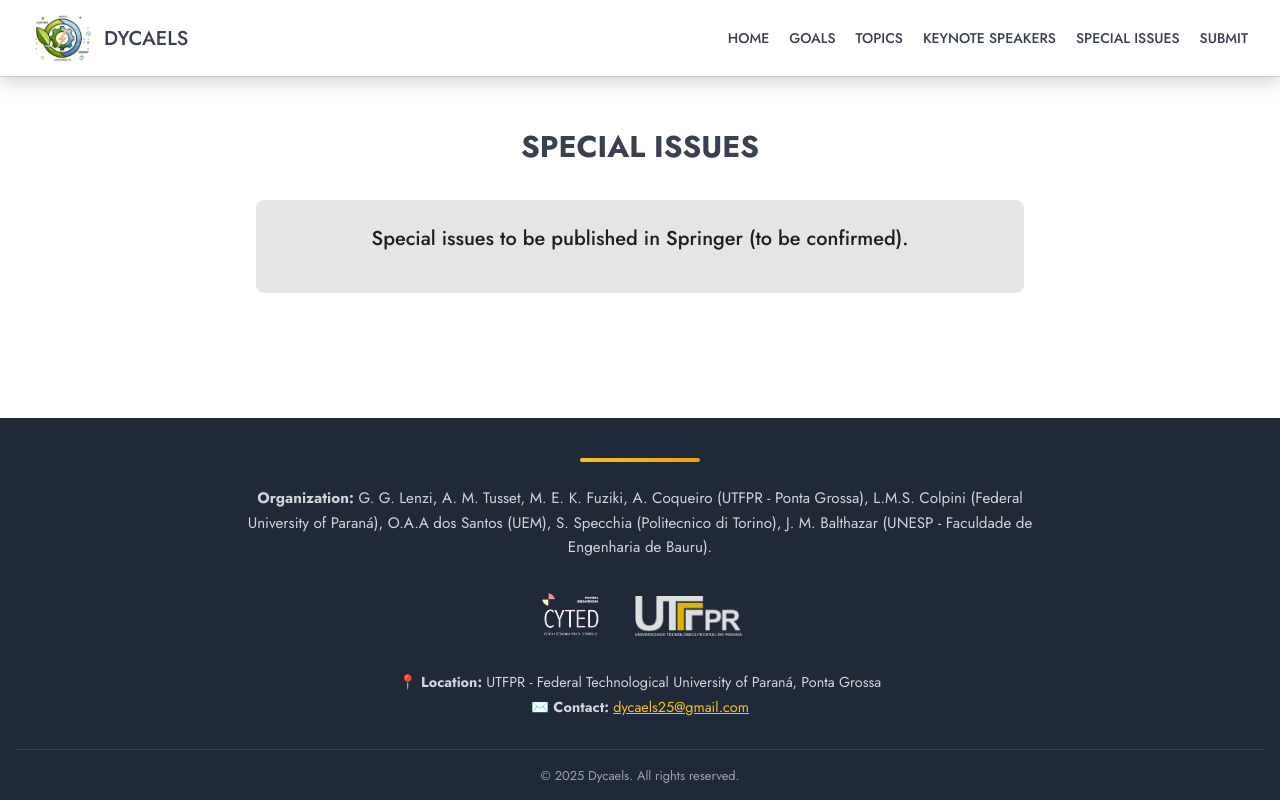
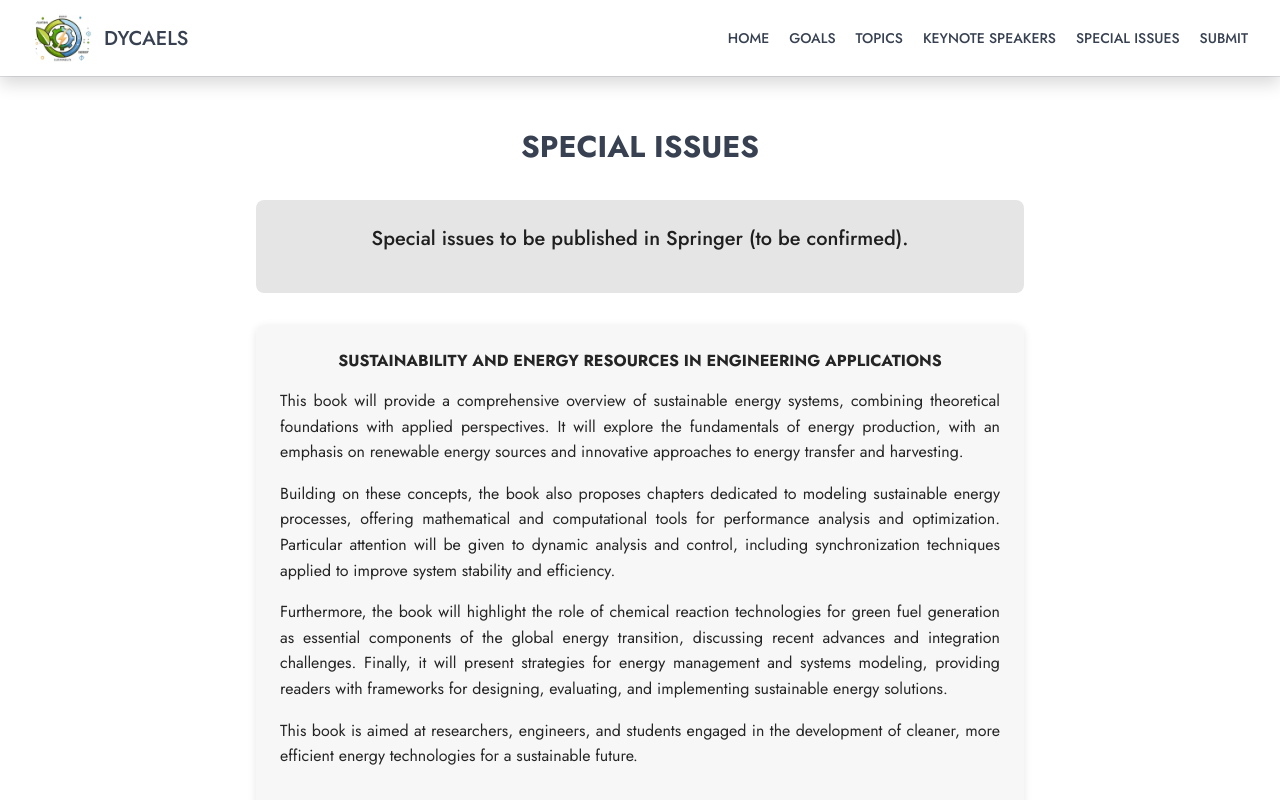
Before and after one commit to dycaels/2025, a Next.js app: page /2025/special-issues in a window 1280 px wide. Built offline with nearby package versions, Linux system fonts and the light colour scheme.

Commit message:
Edicoes Agosto

```diff
--- a/app/special-issues/page.tsx
+++ b/app/special-issues/page.tsx
@@ -12,6 +12,83 @@ export default function SpecialIssues() {
           </h3>
         </div>
       </div>
+
+      <div className="container">
+          <div className={styles.contentBoxV2}>
+            <h4>SUSTAINABILITY AND ENERGY RESOURCES IN ENGINEERING APPLICATIONS</h4>
+            <p className={styles.contentText}>
+              This book will provide a comprehensive overview of sustainable energy systems, combining theoretical
+              foundations with applied perspectives. It will explore the fundamentals of energy production, with an
+              emphasis on renewable energy sources and innovative approaches to energy transfer and harvesting.
+            </p>
+
+            <p className={styles.contentText}>
+              Building on these concepts, the book also proposes chapters dedicated to modeling sustainable energy
+              processes, offering mathematical and computational tools for performance analysis and optimization.
+              Particular attention will be given to dynamic analysis and control, including synchronization techniques
+              applied to improve system stability and efficiency.
+            </p>
+
+            <p className={styles.contentText}>
+              Furthermore, the book will highlight the role of chemical reaction technologies for green fuel generation
+              as essential components of the global energy transition, discussing recent advances and integration
+              challenges. Finally, it will present strategies for energy management and systems modeling, providing
+              readers with frameworks for designing, evaluating, and implementing sustainable energy solutions.
+            </p>
+
+            <p className={styles.contentText}>
+              This book is aimed at researchers, engineers, and students engaged in the development of cleaner, more
+              efficient energy technologies for a sustainable future.
+            </p>
+          </div>
+
+
+          <br/>
+          <div className={styles.tableBox}>
+            <table className={styles.table}>
+              <caption>Editors</caption>
+              <thead>
+                <tr>
+                  <th>Name</th>
+                  <th>Institution</th>
+                  <th>E-mail</th>
+                </tr>
+              </thead>
+              <tbody>
+                <tr>
+                  <td>J. M. Balthazar</td>
+                  <td>UNESP - Faculdade de Engenharia de Bauru</td>
+                  <td>jmbaltha@gmail.com</td>
+                </tr>
+                <tr>
+                  <td>L. M. S. Colpini</td>
+                  <td>Federal University of Paraná</td>
+                  <td>ledasaracol@ufpr.br</td>
+                </tr>
+                <tr>
+                  <td>A. M. Tusset</td>
+                  <td>UTFPR - Ponta Grossa</td>
+                  <td>tusset@utfpr.edu.br</td>
+                </tr>
+                <tr>
+                  <td>G. G. Lenzi</td>
+                  <td>UTFPR - Ponta Grossa</td>
+                  <td>gianeg@utfpr.edu.br</td>
+                </tr>
+                <tr>
+                  <td>M. E. K. Fuziki</td>
+                  <td>UTFPR - Ponta Grossa</td>
+                  <td>mariafuziki@utfpr.edu.br</td>
+                </tr>
+                <tr>
+                  <td>A. Coqueiro</td>
+                  <td>UTFPR - Ponta Grossa</td>
+                  <td>alinedqi@utfpr.edu.br</td>
+                </tr>
+              </tbody>
+            </table>
+          </div>
+        </div>
     </section>
   );
 }
--- a/app/styles/contentSection.module.css
+++ b/app/styles/contentSection.module.css
@@ -28,6 +28,23 @@
   text-align: left;
 }
 
+.contentBoxV2 {
+  background-color: rgba(0, 0, 0, 0.03);
+  color: #252525;
+  border-radius: 0.5rem;
+  padding: 1.5rem;
+  max-width: 48rem;
+  margin: 0 auto;
+  text-align: left;
+  margin-top: 2rem;
+  box-shadow: 0 2px 8px rgba(0, 0, 0, 0.1);
+}
+
+.contentBoxV2 h4{
+  text-align: center;
+  margin-bottom: 1rem;
+}
+
 .programBox {
   color: #252525;
   border-radius: 0.5rem;
@@ -43,6 +60,15 @@
   margin-bottom: 1rem;
   color: #1f1f1f;
   text-align: center;
+}
+
+.contentTitleV2 {
+  margin-bottom: 1rem;
+  color: #1f1f1f;
+  text-align: center;
+  text-decoration: underline solid gray;
+  text-underline-offset: 8px;
+  text-decoration-thickness: 3px;
 }
 
 .contentText {
@@ -229,6 +255,17 @@
   color: #424242; /* gray-100 para texto */
 }
 
+.table caption {
+  caption-side: top;        /* garante que fique no topo */
+  text-align: center;
+  font-weight: 600;
+  font-size: 1.1rem;
+  color: #1f2937;           /* gray-800 */
+  padding: 0.75rem;
+  background-color: rgba(0, 0, 0, 0.08);
+  border-bottom: 2px solid rgba(0, 0, 0, 0.15);
+}
+
 .programDay {
   margin-top: 2rem;
   background-color: rgba(0, 0, 0, 0.03);
```
